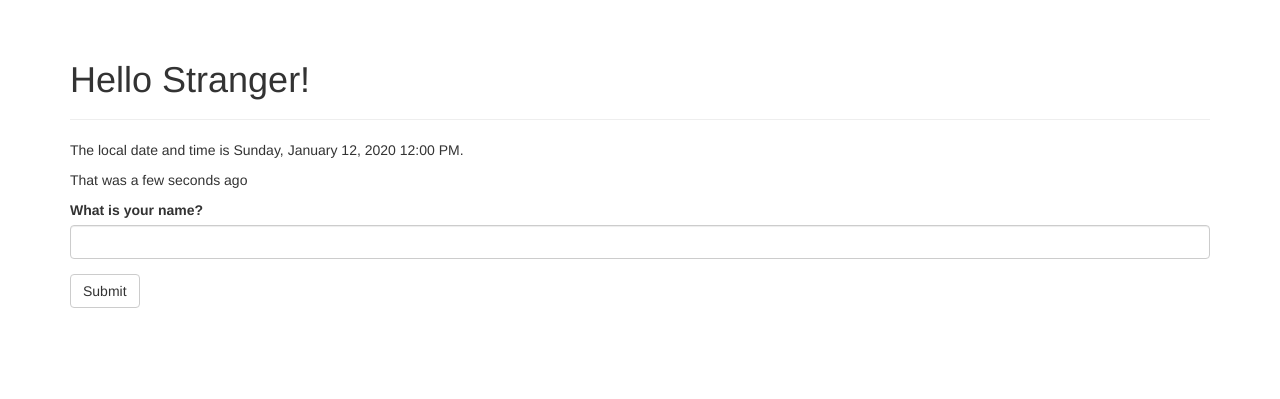
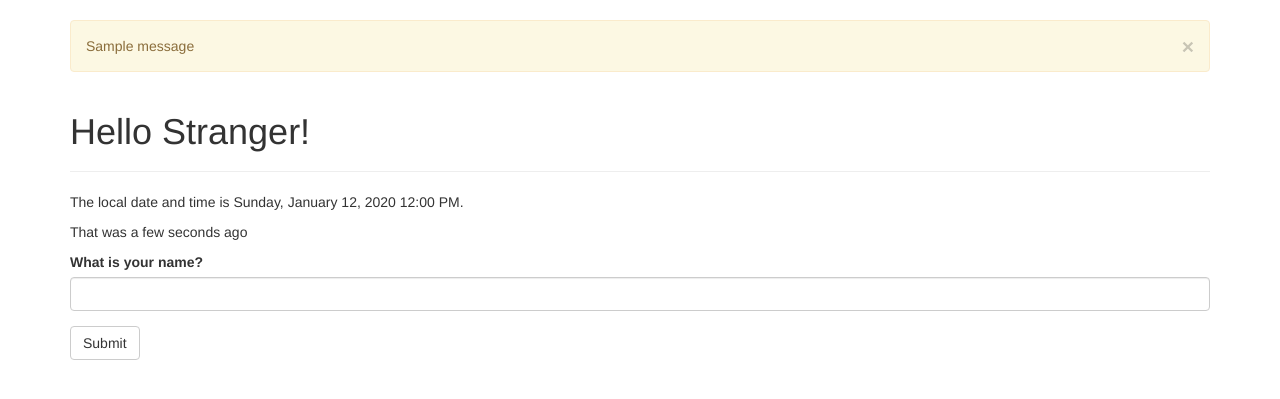
Before and after one commit to joyc/flasky_20, a Flask app: page / in a window 1280 px wide. Shown: the part 52-451 px from the top of the page. Run offline with Flask 2, Linux system fonts and the light colour scheme; one stand-in notice (Sample message) is shown; some libraries are stand-ins or nearby versions.

Commit message:
add flash message

```diff
--- a/hello.py
+++ b/hello.py
@@ -2,7 +2,7 @@ from datetime import datetime
 from flask import Flask
 from flask import request
 from flask import render_template
-from flask import session, redirect, url_for
+from flask import session, redirect, url_for, flash
 from flask_bootstrap import Bootstrap
 from flask_moment import Moment
 
@@ -25,6 +25,9 @@ class NameForm(FlaskForm):
 def index():
     form = NameForm()
     if form.validate_on_submit():
+        old_name = session.get('name')
+        if old_name is not None and old_name != form.name.data:
+            flash('Looks like you have changed your name!')
         session['name'] = form.name.data
         return redirect(url_for('index'))
     return render_template('index.html', form=form, name=session.get('name'), current_time=datetime.utcnow())
--- a/templates/base.html
+++ b/templates/base.html
@@ -33,6 +33,12 @@
 
 {% block content %}
 <div class="container">
+    {% for message in get_flashed_messages() %}
+    <div class="alert alert-warning">
+        <button type="button" class="close" data-dismiss="alert">&times;</button>
+        {{ message }}
+    </div>
+    {% endfor %}
     {% block page_content %}{% endblock %}
 </div>
 {% endblock %}
```
